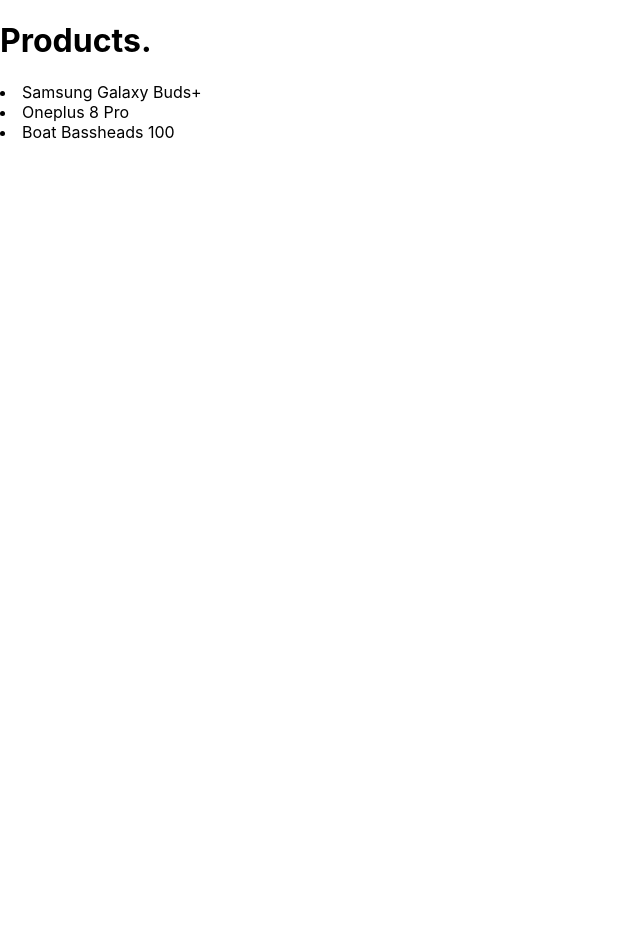
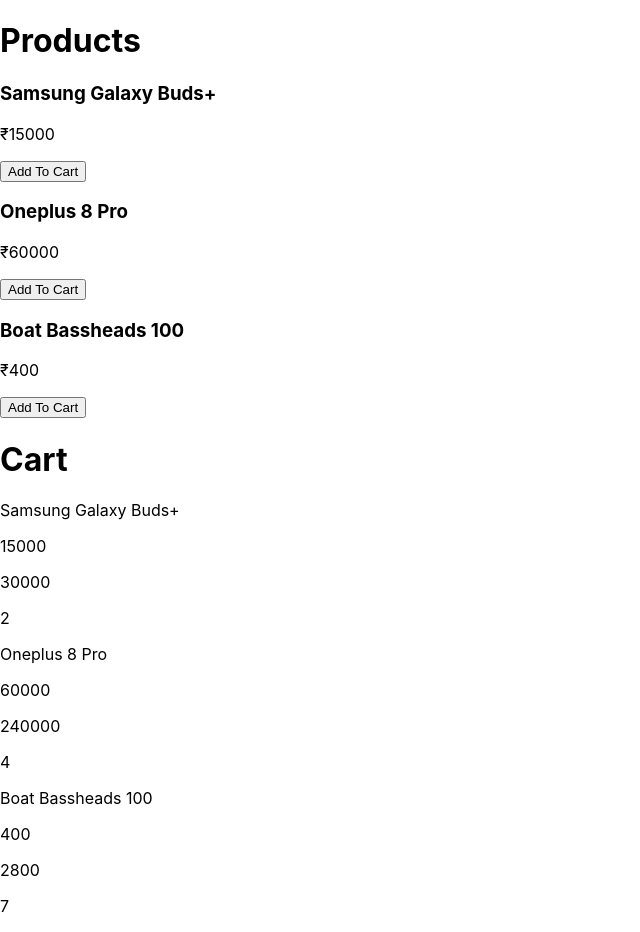
Before and after one commit to rohitkumar377024/cart, a React (Create React App) app: page / in a window 1280 px wide. Shown: the whole page, without its empty margins (0-640 px from the left). Before the commit the page ends 800 px from the top, so only its background shows below. Built offline with nearby package versions, Linux system fonts and the light colour scheme.

Commit message:
Added Basic Cart Structure in Context.

```diff
--- a/src/App.js
+++ b/src/App.js
@@ -1,16 +1,19 @@
-import React, { useState } from 'react';
+import React from 'react';
 import './App.css';
-import ProductsList from './ProductsList';
-import Cart from './Cart';
-import { ProductContext, ProductProvider } from './ProductContext';
+import { ProductProvider } from './components/products/ProductContext';
+import { CartProvider } from './components/cart/CartContext';
+import ProductsList from './components/products/ProductsList';
+import CartList from './components/cart/CartList';
 
 function App() {
   return (
     <ProductProvider>
-      <div>
-        <ProductsList />
-        {/* <Cart /> */}
-      </div>
+      <CartProvider>
+        <div>
+          <ProductsList />
+          <CartList />
+        </div>
+      </CartProvider>
     </ProductProvider>
   );
 }
--- a/src/Cart.js
+++ /dev/null
@@ -1,7 +0,0 @@
-import React from 'react';
-
-const Cart = () => {
-  return <h1>Cart.</h1>;
-};
-
-export default Cart;
--- /dev/null
+++ b/src/components/cart/CartContext.js
@@ -0,0 +1,35 @@
+import React, { useState, createContext } from 'react';
+
+export const CartContext = createContext();
+
+export const CartProvider = props => {
+  const [cartItems, setCartItems] = useState([
+    {
+      name: 'Samsung Galaxy Buds+',
+      price: 15000,
+      id: 1,
+      totalCost: 30000,
+      quantity: 2
+    },
+    {
+      name: 'Oneplus 8 Pro',
+      price: 60000,
+      id: 2,
+      totalCost: 240000,
+      quantity: 4
+    },
+    {
+      name: 'Boat Bassheads 100',
+      price: 400,
+      id: 3,
+      totalCost: 2800,
+      quantity: 7
+    }
+  ]);
+
+  return (
+    <CartContext.Provider value={[cartItems, setCartItems]}>
+      {props.children}
+    </CartContext.Provider>
+  );
+};
--- /dev/null
+++ b/src/components/cart/CartItem.js
@@ -0,0 +1,15 @@
+import React from 'react';
+
+const CartItem = ({ name, price, id, totalCost, quantity }) => {
+  return (
+    <div>
+      <p>{name}</p>
+      <p>{price}</p>
+      <p>{id}</p>
+      <p>{totalCost}</p>
+      <p>{quantity}</p>
+    </div>
+  );
+};
+
+export default CartItem;
--- /dev/null
+++ b/src/components/cart/CartList.js
@@ -0,0 +1,23 @@
+import React, { useContext } from 'react';
+import { CartContext } from './CartContext';
+import CartItem from './CartItem';
+
+const CartList = () => {
+  const [cartItems, setCartItems] = useContext(CartContext);
+  return (
+    <div>
+      <h1>Cart</h1>
+      {cartItems.map(cartItem => (
+        <CartItem
+          key={cartItem.id}
+          name={cartItem.name}
+          price={cartItem.price}
+          totalCost={cartItem.totalCost}
+          quantity={cartItem.quantity}
+        />
+      ))}
+    </div>
+  );
+};
+
+export default CartList;
--- /dev/null
+++ b/src/components/products/Product.js
@@ -0,0 +1,13 @@
+import React from 'react';
+
+const Product = ({ name, price }) => {
+  return (
+    <div>
+      <h3>{name}</h3>
+      <p>₹{price}</p>
+      <button>Add To Cart</button>
+    </div>
+  );
+};
+
+export default Product;
--- a/src/ProductsList.js
+++ b/src/components/products/ProductsList.js
@@ -1,18 +1,18 @@
 import React, { useContext } from 'react';
 import { ProductContext } from './ProductContext';
+import Product from './Product';
 
-const Product = () => {
+const ProductsList = () => {
   const [products, setProducts] = useContext(ProductContext);
 
   return (
     <div>
-      <h1>Products.</h1>
-
+      <h1>Products</h1>
       {products.map(product => (
-        <li>{product.name}</li>
+        <Product key={product.id} name={product.name} price={product.price} />
       ))}
     </div>
   );
 };
 
-export default Product;
+export default ProductsList;
```
Also changed, not shown: src/components/products/ProductContext.js (renamed from src/ProductContext.js).
